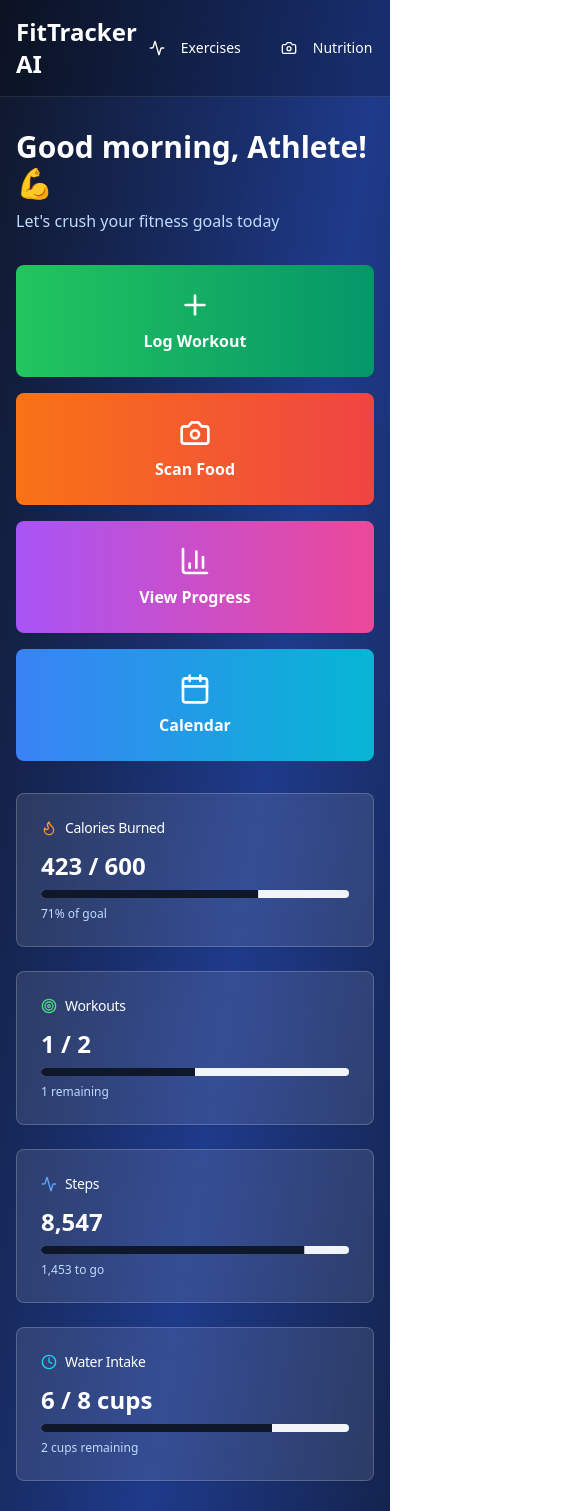
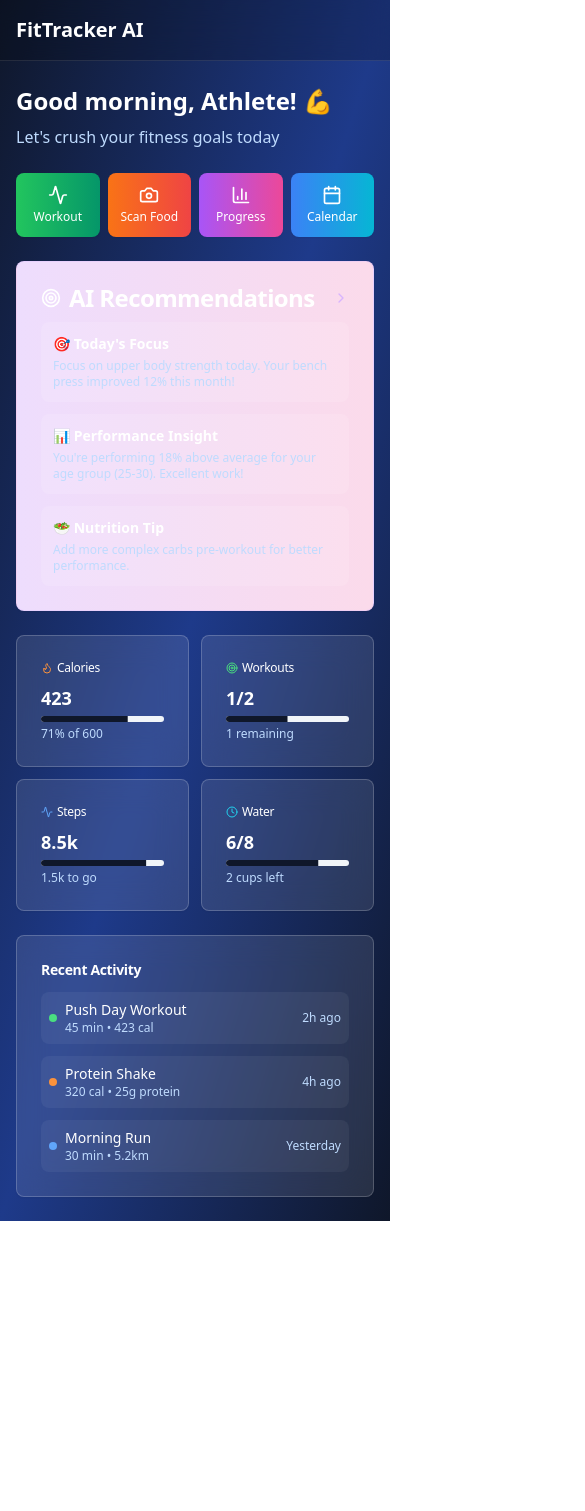
Before and after one commit to franfcs/strength-ai-insight, a React (Vite) app: page / in a window 390 px wide. Shown: the top 1511 px of the page, 585 px wide, since content can reach past the window. After the commit the page ends 1221 px from the top, so only its background shows below. Built offline with nearby package versions, Linux system fonts and the light colour scheme.

Commit message:
Refactor: Improve UI layout and navigation
- Implement tab-based navigation for better screen utilization on mobile.
- Adjust the AI section visibility.

```diff
--- a/src/pages/Index.tsx
+++ b/src/pages/Index.tsx
@@ -1,7 +1,7 @@
 
 import { useState } from "react";
 import { Link } from "react-router-dom";
-import { Activity, Camera, BarChart3, Calendar, Plus, Target, Flame, Clock } from "lucide-react";
+import { Activity, Camera, BarChart3, Calendar, Target, Flame, Clock, ChevronRight } from "lucide-react";
 import { Card, CardContent, CardHeader, CardTitle } from "@/components/ui/card";
 import { Button } from "@/components/ui/button";
 import { Progress } from "@/components/ui/progress";
@@ -24,8 +24,8 @@ const Index = () => {
       <nav className="bg-black/20 backdrop-blur-lg border-b border-white/10 sticky top-0 z-50">
         <div className="max-w-7xl mx-auto px-4 py-4">
           <div className="flex items-center justify-between">
-            <h1 className="text-2xl font-bold text-white">FitTracker AI</h1>
-            <div className="flex space-x-4">
+            <h1 className="text-xl md:text-2xl font-bold text-white">FitTracker AI</h1>
+            <div className="hidden md:flex space-x-4">
               <Link to="/exercises">
                 <Button variant="ghost" size="sm" className="text-white hover:bg-white/10">
                   <Activity className="w-4 h-4 mr-2" />
@@ -55,209 +55,212 @@ const Index = () => {
         </div>
       </nav>
 
-      <div className="max-w-7xl mx-auto px-4 py-8">
+      <div className="max-w-7xl mx-auto px-4 py-6">
         {/* Welcome Section */}
-        <div className="mb-8">
-          <h2 className="text-3xl font-bold text-white mb-2">Good morning, Athlete! 💪</h2>
+        <div className="mb-6">
+          <h2 className="text-2xl md:text-3xl font-bold text-white mb-2">Good morning, Athlete! 💪</h2>
           <p className="text-blue-200">Let's crush your fitness goals today</p>
         </div>
 
-        {/* Quick Actions */}
-        <div className="grid grid-cols-1 md:grid-cols-4 gap-4 mb-8">
+        {/* Compact Quick Actions */}
+        <div className="grid grid-cols-4 gap-2 md:gap-4 mb-6">
           <Link to="/exercises">
             <Card className="bg-gradient-to-r from-green-500 to-emerald-600 border-0 hover:scale-105 transition-all duration-200 cursor-pointer">
-              <CardContent className="p-6 text-center">
-                <Plus className="w-8 h-8 text-white mx-auto mb-2" />
-                <p className="text-white font-semibold">Log Workout</p>
+              <CardContent className="p-3 md:p-4 text-center">
+                <Activity className="w-5 h-5 md:w-6 md:h-6 text-white mx-auto mb-1" />
+                <p className="text-white font-medium text-xs md:text-sm">Workout</p>
               </CardContent>
             </Card>
           </Link>
 
           <Link to="/nutrition">
             <Card className="bg-gradient-to-r from-orange-500 to-red-500 border-0 hover:scale-105 transition-all duration-200 cursor-pointer">
-              <CardContent className="p-6 text-center">
-                <Camera className="w-8 h-8 text-white mx-auto mb-2" />
-                <p className="text-white font-semibold">Scan Food</p>
+              <CardContent className="p-3 md:p-4 text-center">
+                <Camera className="w-5 h-5 md:w-6 md:h-6 text-white mx-auto mb-1" />
+                <p className="text-white font-medium text-xs md:text-sm">Scan Food</p>
               </CardContent>
             </Card>
           </Link>
 
           <Link to="/analytics">
             <Card className="bg-gradient-to-r from-purple-500 to-pink-500 border-0 hover:scale-105 transition-all duration-200 cursor-pointer">
-              <CardContent className="p-6 text-center">
-                <BarChart3 className="w-8 h-8 text-white mx-auto mb-2" />
-                <p className="text-white font-semibold">View Progress</p>
+              <CardContent className="p-3 md:p-4 text-center">
+                <BarChart3 className="w-5 h-5 md:w-6 md:h-6 text-white mx-auto mb-1" />
+                <p className="text-white font-medium text-xs md:text-sm">Progress</p>
               </CardContent>
             </Card>
           </Link>
 
           <Link to="/calendar">
             <Card className="bg-gradient-to-r from-blue-500 to-cyan-500 border-0 hover:scale-105 transition-all duration-200 cursor-pointer">
-              <CardContent className="p-6 text-center">
-                <Calendar className="w-8 h-8 text-white mx-auto mb-2" />
-                <p className="text-white font-semibold">Calendar</p>
+              <CardContent className="p-3 md:p-4 text-center">
+                <Calendar className="w-5 h-5 md:w-6 md:h-6 text-white mx-auto mb-1" />
+                <p className="text-white font-medium text-xs md:text-sm">Calendar</p>
               </CardContent>
             </Card>
           </Link>
         </div>
 
+        {/* AI Recommendations - More Prominent */}
+        <Card className="bg-gradient-to-r from-purple-500/20 to-pink-500/20 backdrop-blur-lg border-purple-300/30 mb-6">
+          <CardHeader className="pb-3">
+            <CardTitle className="text-white flex items-center justify-between">
+              <div className="flex items-center">
+                <Target className="w-5 h-5 mr-2" />
+                AI Recommendations
+              </div>
+              <ChevronRight className="w-4 h-4 text-purple-300" />
+            </CardTitle>
+          </CardHeader>
+          <CardContent>
+            <div className="space-y-3">
+              <div className="bg-white/10 rounded-lg p-3">
+                <h4 className="text-white font-semibold mb-1 text-sm">🎯 Today's Focus</h4>
+                <p className="text-blue-200 text-xs">
+                  Focus on upper body strength today. Your bench press improved 12% this month!
+                </p>
+              </div>
+              <div className="bg-white/10 rounded-lg p-3">
+                <h4 className="text-white font-semibold mb-1 text-sm">📊 Performance Insight</h4>
+                <p className="text-blue-200 text-xs">
+                  You're performing 18% above average for your age group (25-30). Excellent work!
+                </p>
+              </div>
+              <div className="bg-white/10 rounded-lg p-3">
+                <h4 className="text-white font-semibold mb-1 text-sm">🥗 Nutrition Tip</h4>
+                <p className="text-blue-200 text-xs">
+                  Add more complex carbs pre-workout for better performance.
+                </p>
+              </div>
+            </div>
+          </CardContent>
+        </Card>
+
         {/* Today's Stats */}
-        <div className="grid grid-cols-1 md:grid-cols-2 lg:grid-cols-4 gap-6 mb-8">
+        <div className="grid grid-cols-2 lg:grid-cols-4 gap-3 md:gap-4 mb-6">
           <Card className="bg-white/10 backdrop-blur-lg border-white/20">
-            <CardHeader className="pb-3">
-              <CardTitle className="text-white text-sm font-medium flex items-center">
-                <Flame className="w-4 h-4 mr-2 text-orange-400" />
-                Calories Burned
+            <CardHeader className="pb-2">
+              <CardTitle className="text-white text-xs font-medium flex items-center">
+                <Flame className="w-3 h-3 mr-1 text-orange-400" />
+                Calories
               </CardTitle>
             </CardHeader>
-            <CardContent>
-              <div className="text-2xl font-bold text-white mb-2">
-                {todayStats.caloriesBurned} / {todayStats.caloriesGoal}
+            <CardContent className="pt-0">
+              <div className="text-lg font-bold text-white mb-1">
+                {todayStats.caloriesBurned}
               </div>
               <Progress
                 value={(todayStats.caloriesBurned / todayStats.caloriesGoal) * 100}
-                className="h-2"
+                className="h-1.5"
               />
-              <p className="text-xs text-blue-200 mt-2">
-                {Math.round(((todayStats.caloriesBurned / todayStats.caloriesGoal) * 100))}% of goal
+              <p className="text-xs text-blue-200 mt-1">
+                {Math.round(((todayStats.caloriesBurned / todayStats.caloriesGoal) * 100))}% of {todayStats.caloriesGoal}
               </p>
             </CardContent>
           </Card>
 
           <Card className="bg-white/10 backdrop-blur-lg border-white/20">
-            <CardHeader className="pb-3">
-              <CardTitle className="text-white text-sm font-medium flex items-center">
-                <Target className="w-4 h-4 mr-2 text-green-400" />
+            <CardHeader className="pb-2">
+              <CardTitle className="text-white text-xs font-medium flex items-center">
+                <Target className="w-3 h-3 mr-1 text-green-400" />
                 Workouts
               </CardTitle>
             </CardHeader>
-            <CardContent>
-              <div className="text-2xl font-bold text-white mb-2">
-                {todayStats.workoutsCompleted} / {todayStats.workoutsPlanned}
+            <CardContent className="pt-0">
+              <div className="text-lg font-bold text-white mb-1">
+                {todayStats.workoutsCompleted}/{todayStats.workoutsPlanned}
               </div>
               <Progress
                 value={(todayStats.workoutsCompleted / todayStats.workoutsPlanned) * 100}
-                className="h-2"
+                className="h-1.5"
               />
-              <p className="text-xs text-blue-200 mt-2">
+              <p className="text-xs text-blue-200 mt-1">
                 {todayStats.workoutsPlanned - todayStats.workoutsCompleted} remaining
               </p>
             </CardContent>
           </Card>
 
           <Card className="bg-white/10 backdrop-blur-lg border-white/20">
-            <CardHeader className="pb-3">
-              <CardTitle className="text-white text-sm font-medium flex items-center">
-                <Activity className="w-4 h-4 mr-2 text-blue-400" />
+            <CardHeader className="pb-2">
+              <CardTitle className="text-white text-xs font-medium flex items-center">
+                <Activity className="w-3 h-3 mr-1 text-blue-400" />
                 Steps
               </CardTitle>
             </CardHeader>
-            <CardContent>
-              <div className="text-2xl font-bold text-white mb-2">
-                {todayStats.steps.toLocaleString()}
+            <CardContent className="pt-0">
+              <div className="text-lg font-bold text-white mb-1">
+                {(todayStats.steps / 1000).toFixed(1)}k
               </div>
               <Progress
                 value={(todayStats.steps / todayStats.stepsGoal) * 100}
-                className="h-2"
+                className="h-1.5"
               />
-              <p className="text-xs text-blue-200 mt-2">
-                {(todayStats.stepsGoal - todayStats.steps).toLocaleString()} to go
+              <p className="text-xs text-blue-200 mt-1">
+                {((todayStats.stepsGoal - todayStats.steps) / 1000).toFixed(1)}k to go
               </p>
             </CardContent>
           </Card>
 
           <Card className="bg-white/10 backdrop-blur-lg border-white/20">
-            <CardHeader className="pb-3">
-              <CardTitle className="text-white text-sm font-medium flex items-center">
-                <Clock className="w-4 h-4 mr-2 text-cyan-400" />
-                Water Intake
+            <CardHeader className="pb-2">
+              <CardTitle className="text-white text-xs font-medium flex items-center">
+                <Clock className="w-3 h-3 mr-1 text-cyan-400" />
+                Water
               </CardTitle>
             </CardHeader>
-            <CardContent>
-              <div className="text-2xl font-bold text-white mb-2">
-                {todayStats.waterIntake} / {todayStats.waterGoal} cups
+            <CardContent className="pt-0">
+              <div className="text-lg font-bold text-white mb-1">
+                {todayStats.waterIntake}/{todayStats.waterGoal}
               </div>
               <Progress
                 value={(todayStats.waterIntake / todayStats.waterGoal) * 100}
-                className="h-2"
+                className="h-1.5"
               />
-              <p className="text-xs text-blue-200 mt-2">
-                {todayStats.waterGoal - todayStats.waterIntake} cups remaining
+              <p className="text-xs text-blue-200 mt-1">
+                {todayStats.waterGoal - todayStats.waterIntake} cups left
               </p>
             </CardContent>
           </Card>
         </div>
 
-        {/* AI Recommendations */}
-        <Card className="bg-gradient-to-r from-purple-500/20 to-pink-500/20 backdrop-blur-lg border-purple-300/30 mb-8">
-          <CardHeader>
-            <CardTitle className="text-white flex items-center">
-              <Target className="w-5 h-5 mr-2" />
-              AI Recommendations
-            </CardTitle>
+        {/* Recent Activity */}
+        <Card className="bg-white/10 backdrop-blur-lg border-white/20">
+          <CardHeader className="pb-3">
+            <CardTitle className="text-white text-sm">Recent Activity</CardTitle>
           </CardHeader>
           <CardContent>
-            <div className="space-y-4">
-              <div className="bg-white/10 rounded-lg p-4">
-                <h4 className="text-white font-semibold mb-2">🎯 Today's Focus</h4>
-                <p className="text-blue-200 text-sm">
-                  Based on your progress, focus on upper body strength today. Your bench press has improved 12% this month!
-                </p>
-              </div>
-              <div className="bg-white/10 rounded-lg p-4">
-                <h4 className="text-white font-semibold mb-2">📊 Performance Insight</h4>
-                <p className="text-blue-200 text-sm">
-                  You're performing 18% above average for your age group (25-30). Keep up the excellent work!
-                </p>
-              </div>
-              <div className="bg-white/10 rounded-lg p-4">
-                <h4 className="text-white font-semibold mb-2">🥗 Nutrition Tip</h4>
-                <p className="text-blue-200 text-sm">
-                  Your protein intake is optimal, but consider adding more complex carbs pre-workout for better performance.
-                </p>
-              </div>
-            </div>
-          </CardContent>
-        </Card>
-
-        {/* Recent Activity */}
-        <Card className="bg-white/10 backdrop-blur-lg border-white/20">
-          <CardHeader>
-            <CardTitle className="text-white">Recent Activity</CardTitle>
-          </CardHeader>
-          <CardContent>
-            <div className="space-y-4">
-              <div className="flex items-center justify-between p-3 bg-white/5 rounded-lg">
+            <div className="space-y-3">
+              <div className="flex items-center justify-between p-2 bg-white/5 rounded-lg">
                 <div className="flex items-center">
-                  <div className="w-2 h-2 bg-green-400 rounded-full mr-3"></div>
+                  <div className="w-2 h-2 bg-green-400 rounded-full mr-2"></div>
                   <div>
-                    <p className="text-white font-medium">Push Day Workout</p>
-                    <p className="text-blue-200 text-sm">45 minutes • 423 calories</p>
+                    <p className="text-white font-medium text-sm">Push Day Workout</p>
+                    <p className="text-blue-200 text-xs">45 min • 423 cal</p>
                   </div>
                 </div>
-                <span className="text-blue-200 text-sm">2 hours ago</span>
+                <span className="text-blue-200 text-xs">2h ago</span>
               </div>
 
-              <div className="flex items-center justify-between p-3 bg-white/5 rounded-lg">
+              <div className="flex items-center justify-between p-2 bg-white/5 rounded-lg">
                 <div className="flex items-center">
-                  <div className="w-2 h-2 bg-orange-400 rounded-full mr-3"></div>
+                  <div className="w-2 h-2 bg-orange-400 rounded-full mr-2"></div>
                   <div>
-                    <p className="text-white font-medium">Protein Shake Logged</p>
-                    <p className="text-blue-200 text-sm">320 calories • 25g protein</p>
+                    <p className="text-white font-medium text-sm">Protein Shake</p>
+                    <p className="text-blue-200 text-xs">320 cal • 25g protein</p>
                   </div>
                 </div>
-                <span className="text-blue-200 text-sm">4 hours ago</span>
+                <span className="text-blue-200 text-xs">4h ago</span>
               </div>
 
-              <div className="flex items-center justify-between p-3 bg-white/5 rounded-lg">
+              <div className="flex items-center justify-between p-2 bg-white/5 rounded-lg">
                 <div className="flex items-center">
-                  <div className="w-2 h-2 bg-blue-400 rounded-full mr-3"></div>
+                  <div className="w-2 h-2 bg-blue-400 rounded-full mr-2"></div>
                   <div>
-                    <p className="text-white font-medium">Morning Run</p>
-                    <p className="text-blue-200 text-sm">30 minutes • 5.2km</p>
+                    <p className="text-white font-medium text-sm">Morning Run</p>
+                    <p className="text-blue-200 text-xs">30 min • 5.2km</p>
                   </div>
                 </div>
-                <span className="text-blue-200 text-sm">Yesterday</span>
+                <span className="text-blue-200 text-xs">Yesterday</span>
               </div>
             </div>
           </CardContent>
```
